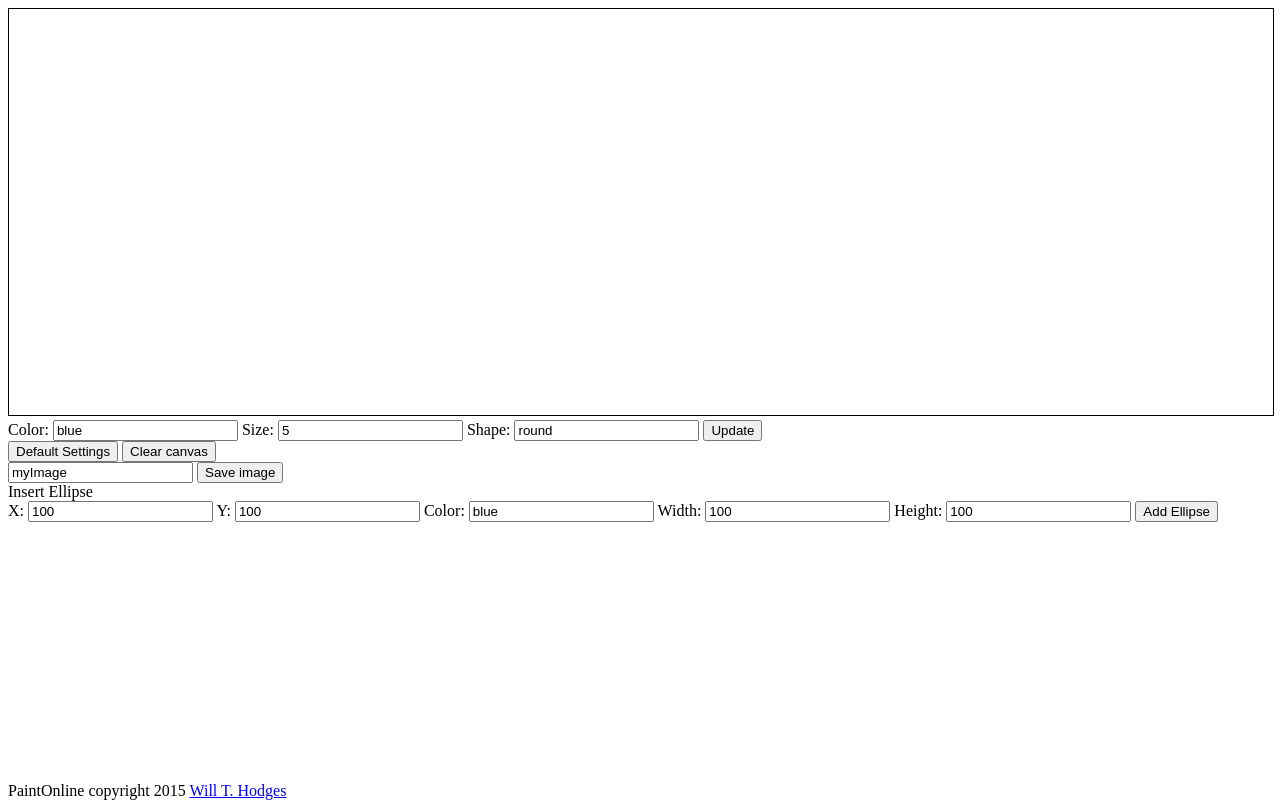
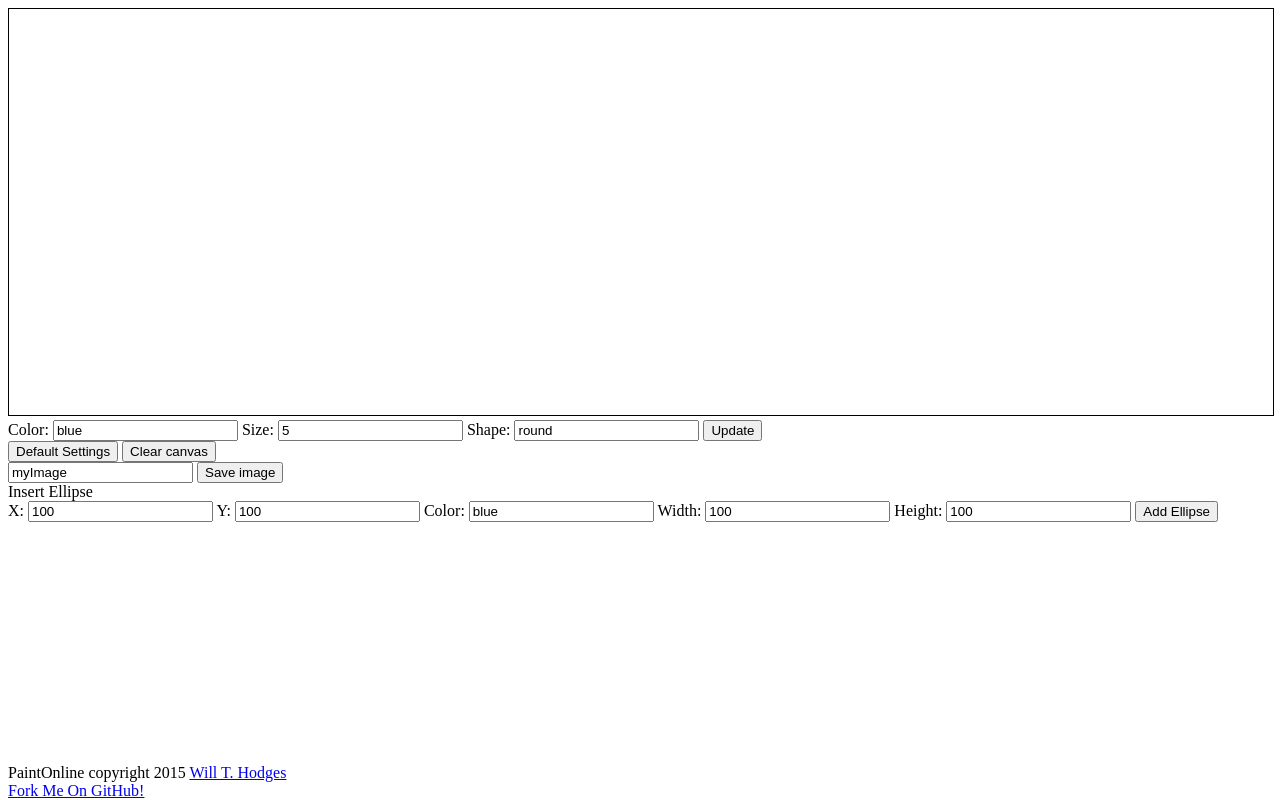
Before and after one commit to hodgeswt/paintonline, a plain HTML site: page public/index.html in a window 1280 px wide. Drawn offline with nearby package versions, Linux system fonts and the light colour scheme.

Commit message:
added Fork Me On GitHub

```diff
--- a/public/index.html
+++ b/public/index.html
@@ -127,6 +127,7 @@ $(document).ready(function() {
 });
 </script>
   <footer id="footer">
-  	PaintOnline copyright 2015 <a href="https://willthodges.weebly.com">Will T. Hodges</a>
+  	PaintOnline copyright 2015 <a href="https://willthodges.weebly.com">Will T. Hodges</a><br />
+  	<a href="https://github.com/hodgeswt/paintonline">Fork Me On GitHub!</a>
   </footer>
 </html>
```
